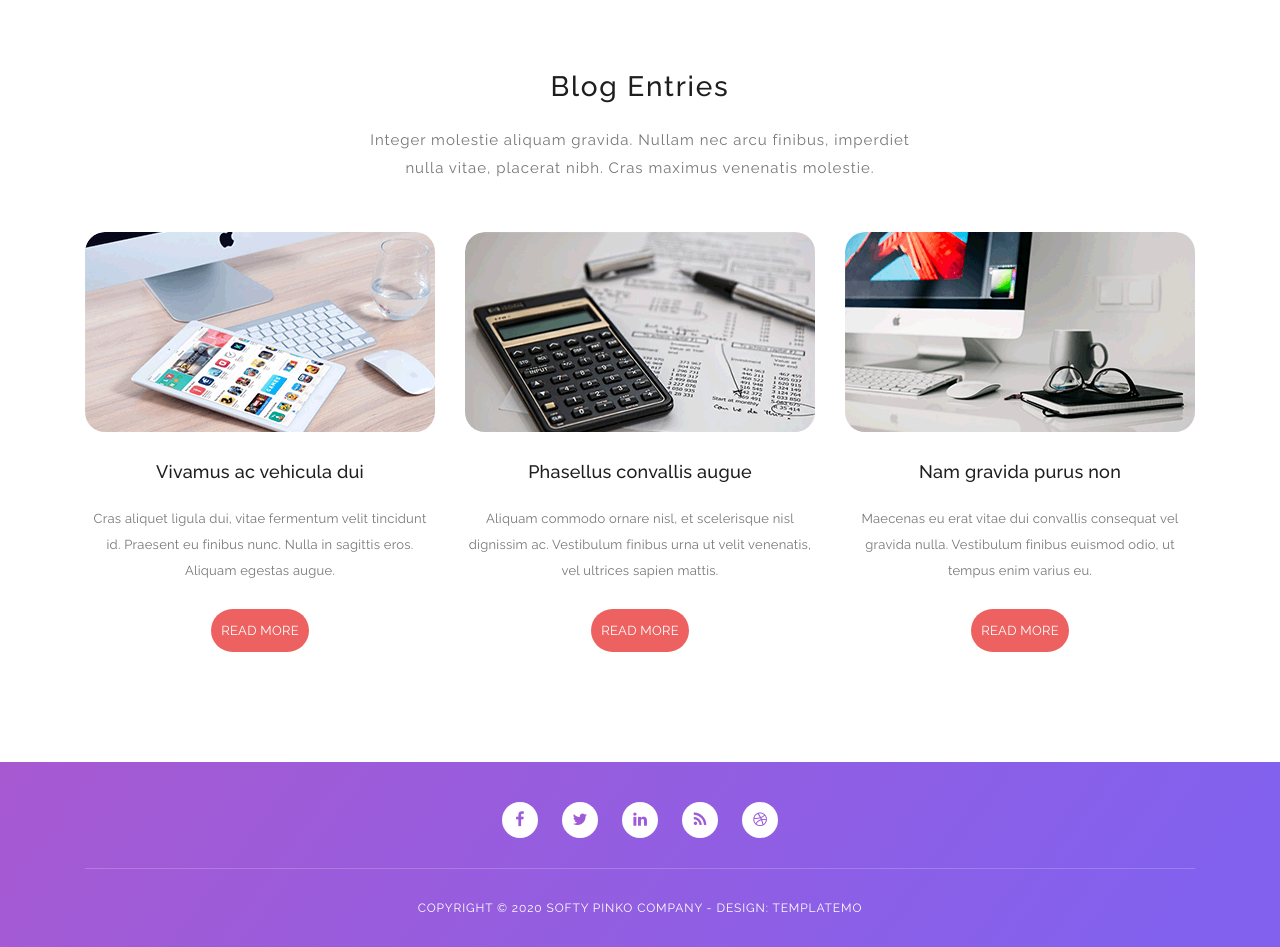
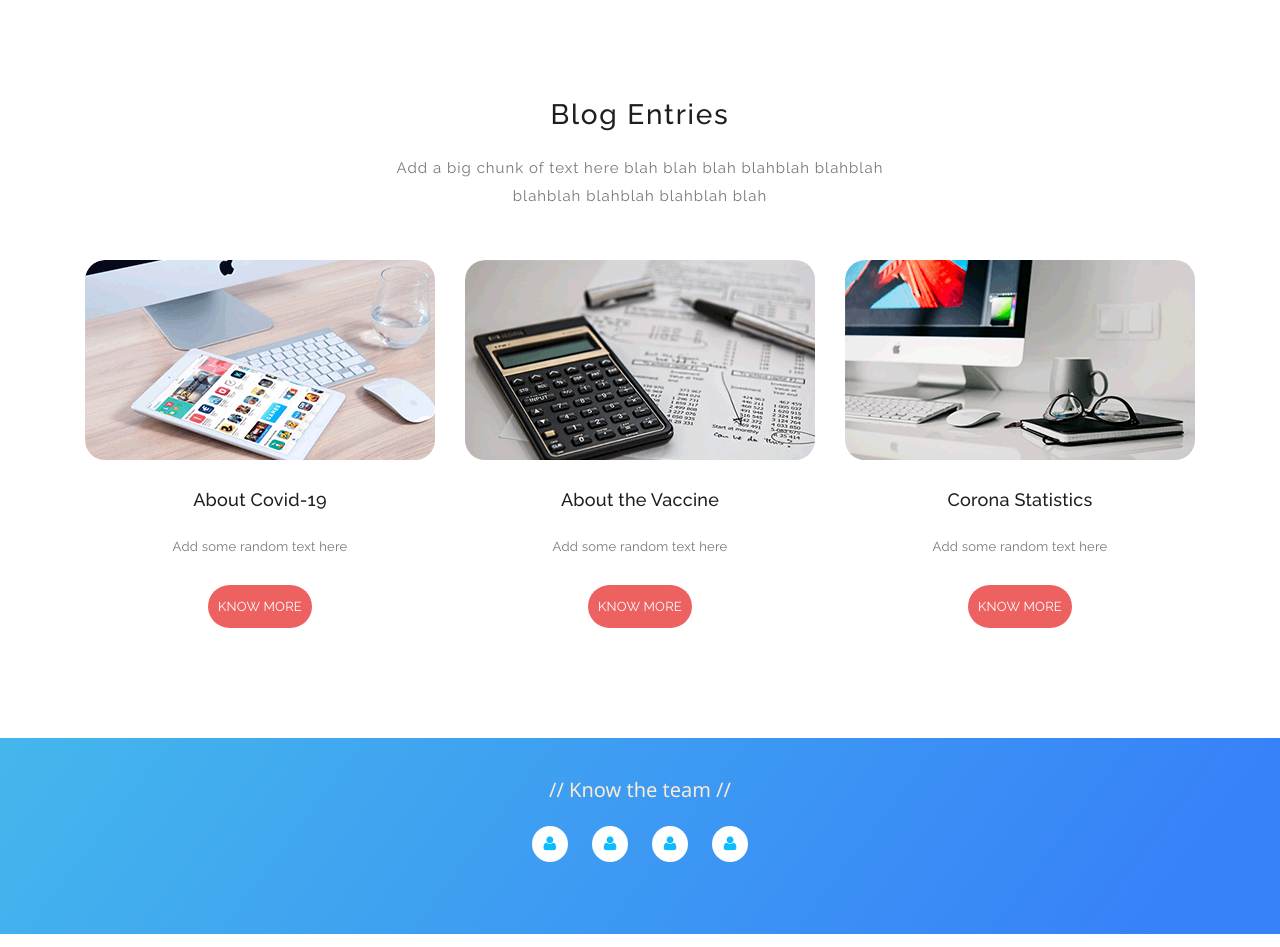
Before and after one commit to JOS-RE/Covid-support-website, a plain HTML site: page index.html in a window 1280 px wide. Shown: the part 4560-5507 px from the top of the page. Drawn offline with Linux system fonts and the light colour scheme.

Commit message:
finalised structure with links embedded

```diff
--- a/assets/css/templatemo-softy-pinko.css
+++ b/assets/css/templatemo-softy-pinko.css
@@ -801,7 +801,7 @@ small boxes after the discover more button
 */
 .features-small-item {
   position: relative;
-  align: center;
+
   cursor: pointer;
   display: block;
   background: #FFFFFF;
@@ -1493,7 +1493,7 @@ footer
 ---------------------------------------------
 */
 footer {
-  background-image: linear-gradient(127deg, #a759d1 0%, #8261ee 91%);
+  background-image: linear-gradient(127deg, #44b7ec 0%, #3781f8 91%);
   padding-top: 30px;
 }
 
@@ -1509,7 +1509,7 @@ footer .social li {
 }
 
 footer .social li a {
-  color: #9d5bd9;
+  color: #0ebbff;
    text-align: center;
   background-color: #fff;
   width: 36px;
@@ -1525,8 +1525,8 @@ footer .social li a {
 }
 
 footer .social li a:hover {
-  background-color: #ff589e;
-  color: #fff;
+  background-color: #000000;
+  color: rgb(243, 108, 108);
 }
 
 footer .copyright {
--- a/index.html
+++ b/index.html
@@ -331,8 +331,7 @@
                 </div>
                 <div class="offset-lg-3 col-lg-6">
                     <div class="center-text">
-                        <p>Donec tempus, sem non rutrum imperdiet, lectus orci fringilla nulla, at accumsan elit eros a
-                            turpis. Ut sagittis lectus libero.</p>
+                        <p>blah blah blah blah blah blah blah blah blah blah blah blah blah blah blah blah blah blah blah blah blah blah blah blah blah blah blah blah blah blah blah blah </p>
                     </div>
                 </div>
             </div>
@@ -452,8 +451,7 @@
                 </div>
                 <div class="offset-lg-3 col-lg-6">
                     <div class="center-text">
-                        <p>Integer molestie aliquam gravida. Nullam nec arcu finibus, imperdiet nulla vitae, placerat
-                            nibh. Cras maximus venenatis molestie.</p>
+                        <p>Add a big chunk of text here blah blah blah blahblah blahblah blahblah blahblah blahblah blah</p>
                     </div>
                 </div>
             </div>
@@ -467,13 +465,12 @@
                         </div>
                         <div class="blog-content">
                             <h3>
-                                <a href="#">Vivamus ac vehicula dui</a>
+                                <a href="#">About Covid-19 </a>
                             </h3>
                             <div class="text">
-                                Cras aliquet ligula dui, vitae fermentum velit tincidunt id. Praesent eu finibus nunc.
-                                Nulla in sagittis eros. Aliquam egestas augue.
+                                Add some random text here
                             </div>
-                            <a href="#" class="main-button">Read More</a>
+                            <a href="#" class="main-button">Know More</a>
                         </div>
                     </div>
                 </div>
@@ -484,13 +481,12 @@
                         </div>
                         <div class="blog-content">
                             <h3>
-                                <a href="#">Phasellus convallis augue</a>
+                                <a href="#">About the Vaccine </a>
                             </h3>
                             <div class="text">
-                                Aliquam commodo ornare nisl, et scelerisque nisl dignissim ac. Vestibulum finibus urna
-                                ut velit venenatis, vel ultrices sapien mattis.
+                                Add some random text here
                             </div>
-                            <a href="#" class="main-button">Read More</a>
+                            <a href="#" class="main-button">Know More</a>
                         </div>
                     </div>
                 </div>
@@ -501,13 +497,12 @@
                         </div>
                         <div class="blog-content">
                             <h3>
-                                <a href="#">Nam gravida purus non</a>
+                                <a href="#">Corona Statistics</a>
                             </h3>
                             <div class="text">
-                                Maecenas eu erat vitae dui convallis consequat vel gravida nulla. Vestibulum finibus
-                                euismod odio, ut tempus enim varius eu.
+                                Add some random text here
                             </div>
-                            <a href="#" class="main-button">Read More</a>
+                            <a href="#" class="main-button">Know More</a>
                         </div>
                     </div>
                 </div>
@@ -524,18 +519,17 @@
             <div class="row">
                 <div class="col-lg-12 col-md-12 col-sm-12">
                     <ul class="social">
-                        <li><a href="#"><i class="fa fa-facebook"></i></a></li>
-                        <li><a href="#"><i class="fa fa-twitter"></i></a></li>
-                        <li><a href="#"><i class="fa fa-linkedin"></i></a></li>
-                        <li><a href="#"><i class="fa fa-rss"></i></a></li>
-                        <li><a href="#"><i class="fa fa-dribbble"></i></a></li>
-                    </ul>
+                        <div class="team-info">
+                            <h5 style="font-family:'Segoe UI', Tahoma, Geneva, Verdana, sans-serif; color: antiquewhite;">//   Know the team   //</h5><br>                        </div>
+                        <li><a href="https://www.linkedin.com/in/joshith-reddy-gopidi-176745209/"><i class="fa fa-user"></i></a></li>
+                        <li><a href="https://www.linkedin.com/in/nandinijain-nj"><i class="fa fa-user"></i></a></li>
+                        <li><a href="http://www.linkedin.com/in/madhvendra-singh"><i class="fa fa-user"></i></a></li>
+                        <li><a href="https://www.linkedin.com/in/ruchita-das-1b422b207"><i class="fa fa-user"></i></a></li>
+                        </ul>
                 </div>
             </div>
             <div class="row">
-                <div class="col-lg-12">
-                    <p class="copyright">Copyright &copy; 2020 Softy Pinko Company - Design: TemplateMo</p>
-                </div>
+                <br><br><br>
             </div>
         </div>
     </footer>
```
